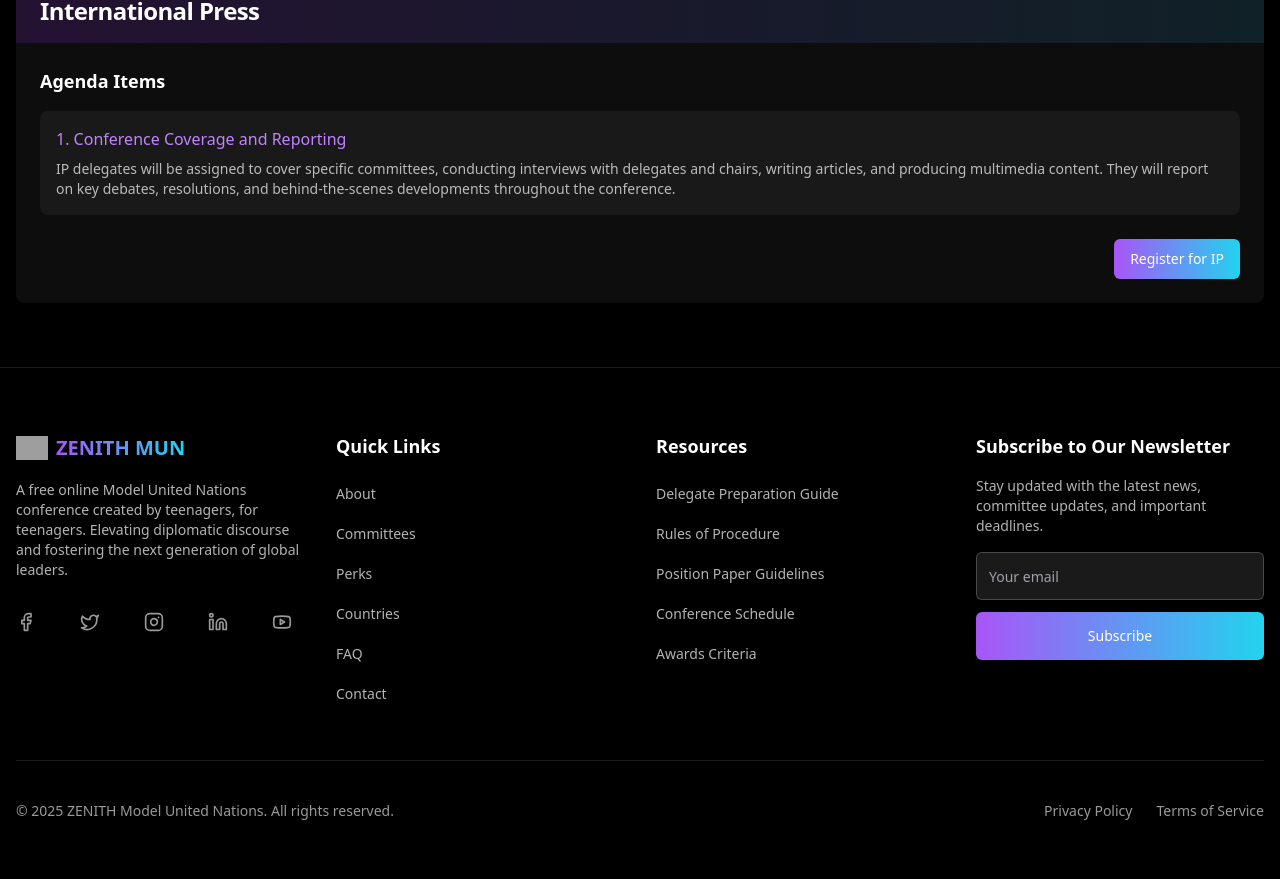
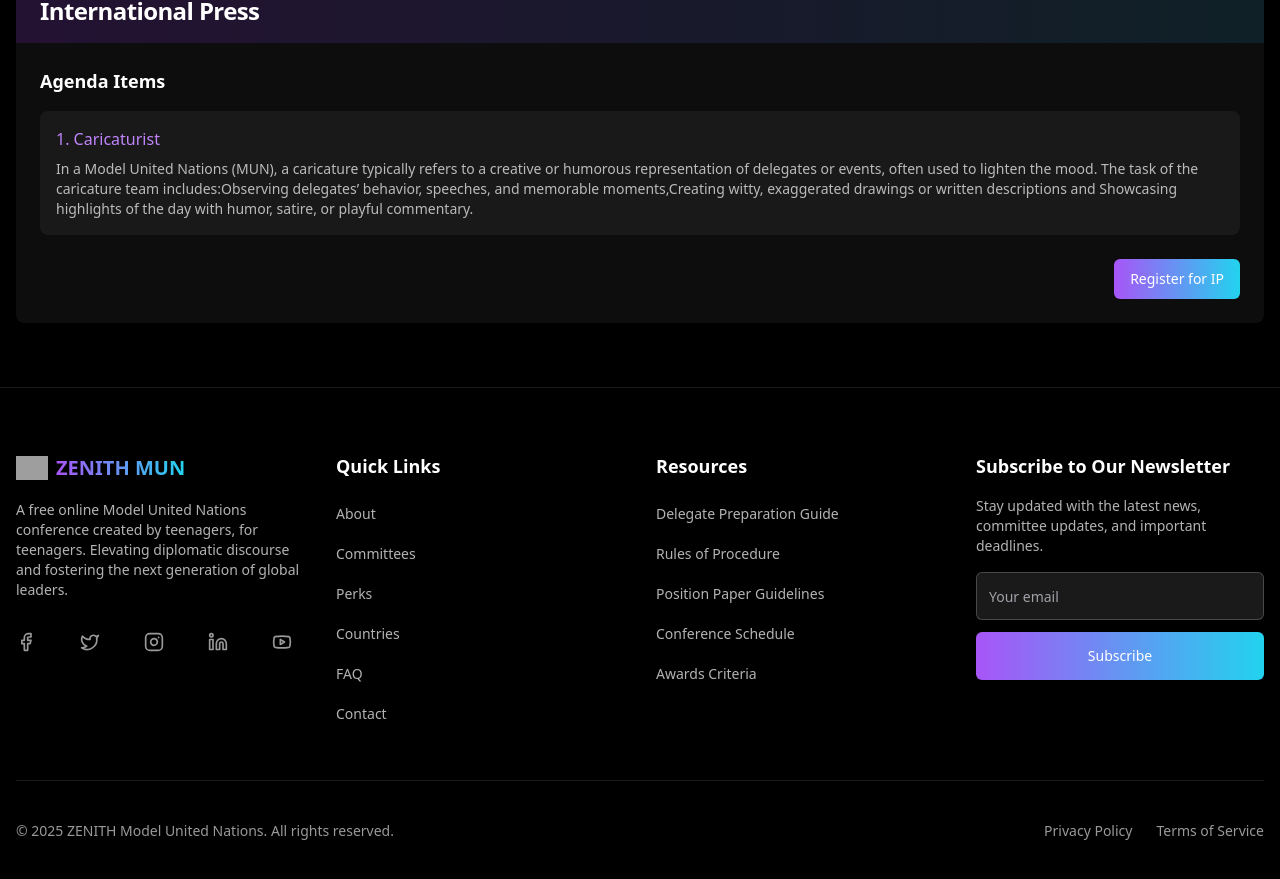
Before and after one commit to 0CODERKID/Zenith-MUN, a Next.js app: page /agendas in a window 1280 px wide. Shown: the part 1597-2476 px from the top of the page. Built offline with nearby package versions, Linux system fonts and the light colour scheme; grey boxes are pictures that could not be loaded.

Commit message:
ohhhhhhh

```diff
--- a/app/agendas/page.tsx
+++ b/app/agendas/page.tsx
@@ -65,9 +65,9 @@ export default function AgendasPage() {
       levelColor: "text-yellow-400 bg-yellow-500/20",
       agendas: [
         {
-          title: "Conference Coverage and Reporting",
+          title: "Caricaturist",
           description:
-            "IP delegates will be assigned to cover specific committees, conducting interviews with delegates and chairs, writing articles, and producing multimedia content. They will report on key debates, resolutions, and behind-the-scenes developments throughout the conference.",
+            "In a Model United Nations (MUN), a caricature typically refers to a creative or humorous representation of delegates or events, often used to lighten the mood. The task of the caricature team includes:Observing delegates’ behavior, speeches, and memorable moments,Creating witty, exaggerated drawings or written descriptions and Showcasing highlights of the day with humor, satire, or playful commentary.",
         },
 
       ],
```
